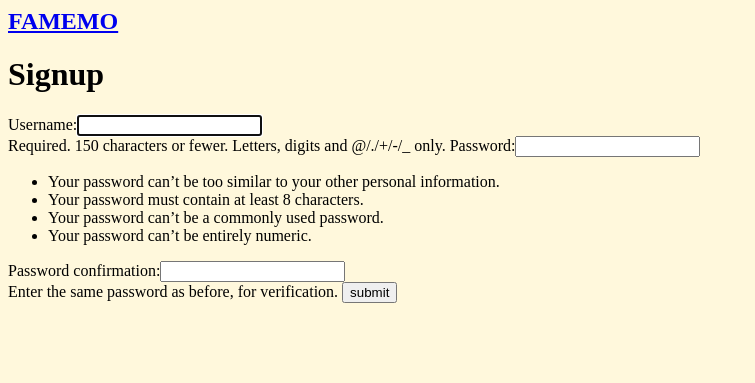
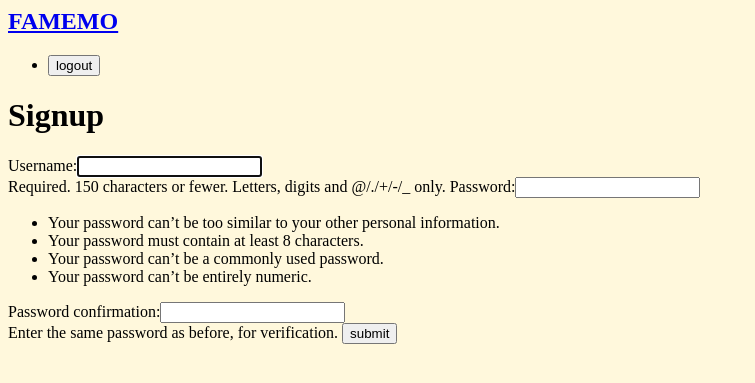
Before and after one commit to fatimozln/django, a Django app: page /accounts/signup in a window 1280 px wide. Shown: the top 383 px of the page, without its empty margins (0-755 px from the left). Run offline with Django 3.2, Linux system fonts and the light colour scheme.

Commit message:
Add user exit button and display it on all pages

```diff
--- a/famemo/templates/base.html
+++ b/famemo/templates/base.html
@@ -12,6 +12,17 @@
 
 <body>
     <h2><a href="{% url 'articles:list'%}">FAMEMO</a></h2>
+    <nav>
+        <ul>
+            <li>
+                <form class="logout-link" action="{% url 'accounts:logout' %}" method="POST">
+                    {% csrf_token %}
+                    <button type="submit">logout</button>
+
+                </form>
+            </li>
+        </ul>
+    </nav>
     <div class="wrapper">
         {% block content%}
         {% endblock %}
```
